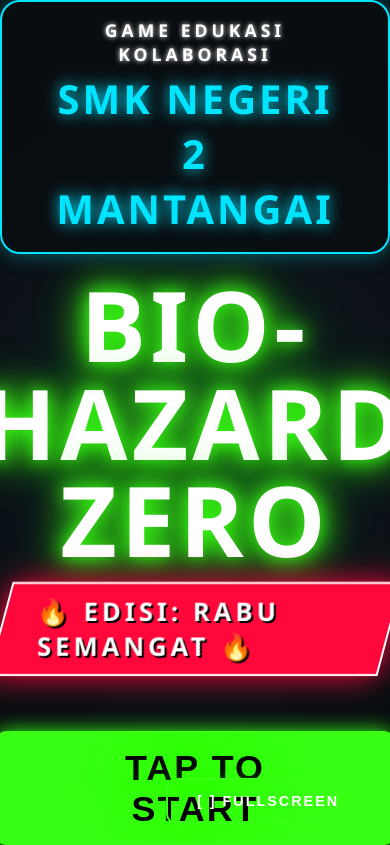
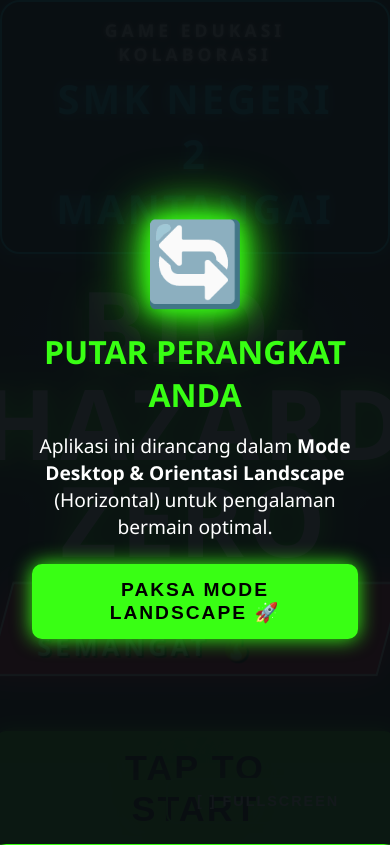
Before and after one commit to yuslimaulia/biohazard, a plain HTML site: page index.html in a window 390 px wide. Drawn offline with Linux system fonts and the light colour scheme.

Commit message:
index.html

```diff
--- a/index.html
+++ b/index.html
@@ -369,9 +369,36 @@
         ::-webkit-scrollbar { width: 8px; }
         ::-webkit-scrollbar-track { background: rgba(0,0,0,0.3); border-radius: 4px; }
         ::-webkit-scrollbar-thumb { background: var(--neon-green); border-radius: 4px; }
+
+        #portrait-warning {
+            display: none;
+            position: fixed;
+            top: 0; left: 0;
+            width: 100vw; height: 100vh;
+            background: rgba(10, 15, 18, 0.96);
+            z-index: 9999;
+            flex-direction: column;
+            align-items: center;
+            justify-content: center;
+            text-align: center;
+            padding: 2rem;
+            color: var(--neon-yellow);
+        }
+        @media screen and (orientation: portrait) and (max-width: 900px) {
+            #portrait-warning { display: flex !important; }
+        }
     </style>
 </head>
 <body>
+
+    <div id="portrait-warning">
+        <div style="font-size: 5rem; margin-bottom: 1rem; animation: pulse-glow 1s infinite alternate;">🔄</div>
+        <h2 style="font-size: 2rem; font-weight: 900; color: var(--neon-green); margin-bottom: 1rem;">PUTAR PERANGKAT ANDA</h2>
+        <p style="font-size: 1.2rem; color: #fff; max-width: 400px; margin-bottom: 1.5rem;">
+            Aplikasi ini dirancang dalam <b>Mode Desktop & Orientasi Landscape</b> (Horizontal) untuk pengalaman bermain optimal.
+        </p>
+        <button class="btn primary" onclick="app.forceLandscape()">PAKSA MODE LANDSCAPE 🚀</button>
+    </div>
 
     <canvas id="bg-canvas"></canvas>
 
@@ -697,8 +724,50 @@
                 this.loadData();
                 this.buildVirtualKeyboard();
                 this.initFullscreenToggle();
+                this.initAutoLandscape();
                 this.showScreen('screen-landing');
                 BgEngine.init();
+            },
+
+            initAutoLandscape: function() {
+                const triggerAuto = () => {
+                    this.forceLandscape();
+                };
+
+                // Coba kunci orientasi secara langsung saat awal dimuat
+                triggerAuto();
+
+                // Tambahkan listener pada aktivitas/sentuhan pertama pengguna (karena browser memerlukan interaksi pengguna)
+                const interactionEvents = ['touchstart', 'touchend', 'pointerdown', 'click'];
+                const autoHandler = () => {
+                    triggerAuto();
+                };
+
+                interactionEvents.forEach(evt => {
+                    window.addEventListener(evt, autoHandler, { passive: true });
+                });
+            },
+
+            forceLandscape: function() {
+                // 1. Minta mode Fullscreen (Desktop Mode View)
+                if (!document.fullscreenElement) {
+                    const docEl = document.documentElement;
+                    const req = docEl.requestFullscreen || docEl.webkitRequestFullscreen || docEl.mozRequestFullScreen || docEl.msRequestFullscreen;
+                    if (req) {
+                        req.call(docEl).catch(() => {});
+                    }
+                }
+
+                // 2. Kunci Orientasi ke Landscape
+                if (window.screen && window.screen.orientation && window.screen.orientation.lock) {
+                    window.screen.orientation.lock('landscape').catch(() => {});
+                } else if (screen.lockOrientation) {
+                    screen.lockOrientation('landscape');
+                } else if (screen.mozLockOrientation) {
+                    screen.mozLockOrientation('landscape');
+                } else if (screen.msLockOrientation) {
+                    screen.msLockOrientation('landscape');
+                }
             },
 
             loadData: function() {
@@ -719,6 +788,8 @@
             },
 
             showScreen: function(id) {
+                this.forceLandscape();
+
                 document.querySelectorAll('.screen').forEach(s => s.classList.add('hidden'));
                 document.getElementById(id).classList.remove('hidden');
                 document.getElementById('virtual-keyboard').style.display = 'none';
```
